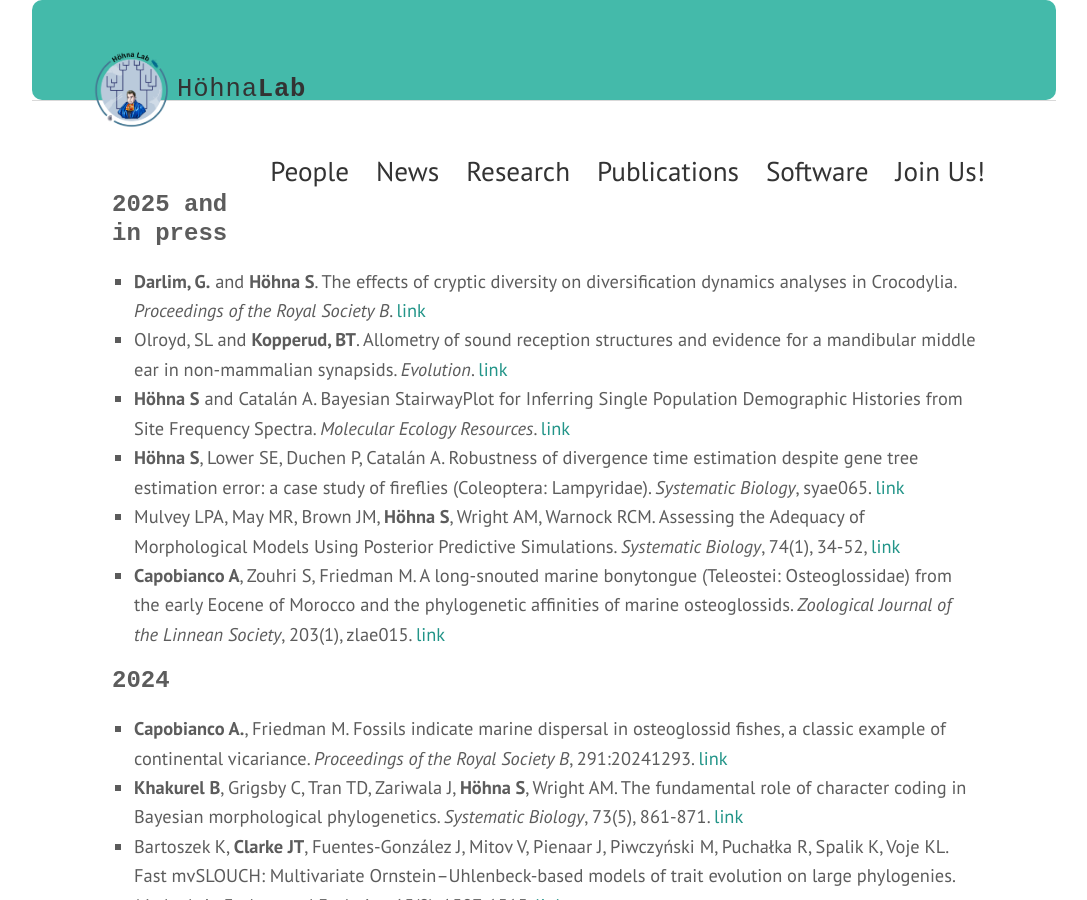
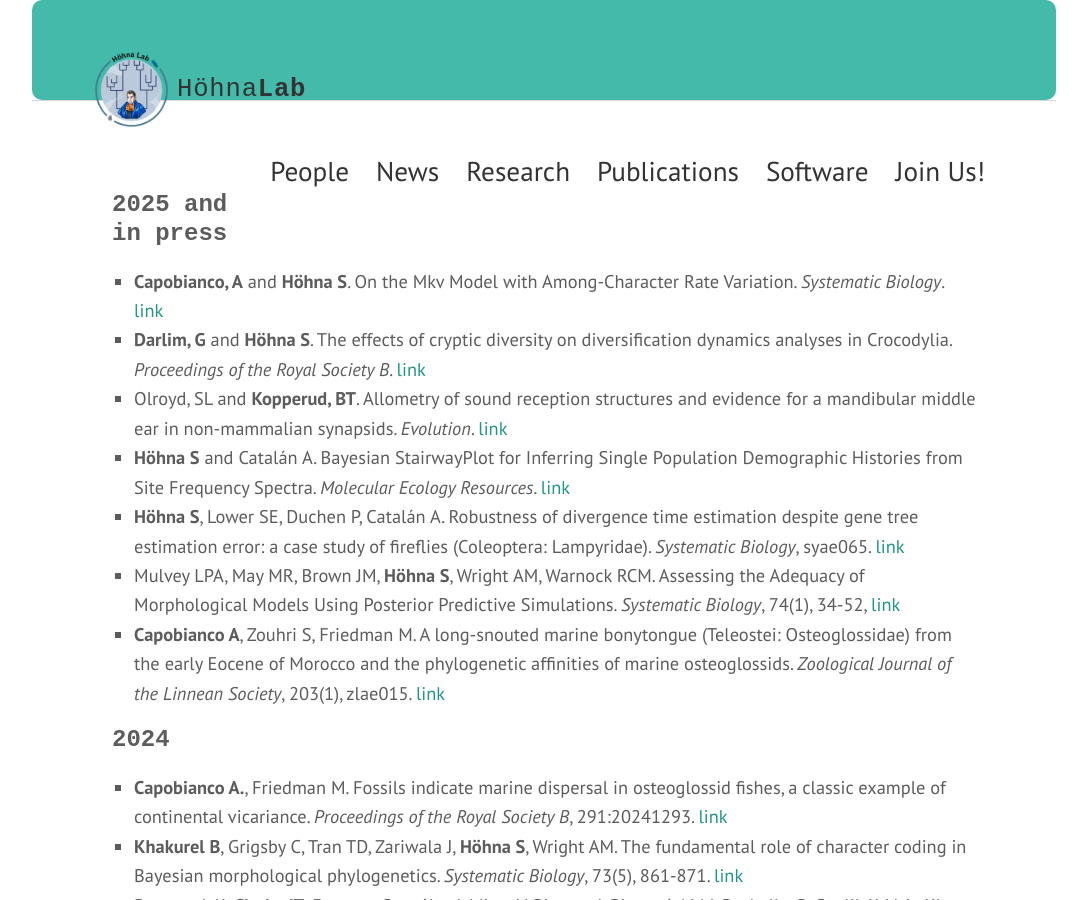
Before and after one commit to hoehnalab/hoehnalab.github.io, a Jekyll site: the page built from publications.md, in a window 1280 px wide and 900 px high. Shown: the whole window, without its empty margins (96-1183 px from the left). Built offline with Jekyll 4.4.1, drawn with Linux system fonts in a browser that asks for light colours; some web fonts are replaced.

Commit message:
Update publications.md

```diff
--- a/publications.md
+++ b/publications.md
@@ -4,7 +4,8 @@ title: Publications
 permalink: /publications/
 ---
 <h3>2025 and in press</h3>
-- <strong>Darlim, G.</strong> and <strong>Höhna S</strong>. The effects of cryptic diversity on diversification dynamics analyses in Crocodylia. *Proceedings of the Royal Society B*. [link](https://doi.org/10.1098/rspb.2025.0091)
+- <strong>Capobianco, A</strong> and <strong>Höhna S</strong>. On the Mkv Model with Among-Character Rate Variation. *Systematic Biology*. [link](https://doi.org/10.1093/sysbio/syaf038)
+- <strong>Darlim, G</strong> and <strong>Höhna S</strong>. The effects of cryptic diversity on diversification dynamics analyses in Crocodylia. *Proceedings of the Royal Society B*. [link](https://doi.org/10.1098/rspb.2025.0091)
 - Olroyd, SL and <strong>Kopperud, BT</strong>. Allometry of sound reception structures and evidence for a mandibular middle ear in non-mammalian synapsids. *Evolution*. [link](https://doi.org/10.1093/evolut/qpaf041)
 - <strong>Höhna S</strong> and Catalán A. Bayesian StairwayPlot for Inferring Single Population Demographic Histories from Site Frequency Spectra. *Molecular Ecology Resources*. [link](https://doi.org/10.1111/1755-0998.14087)
 - <strong>Höhna S</strong>, Lower SE, Duchen P, Catalán A. Robustness of divergence time estimation despite gene tree estimation error: a case study of fireflies (Coleoptera: Lampyridae). *Systematic Biology*,  syae065. [link](https://doi.org/10.1093/sysbio/syae065)
```
